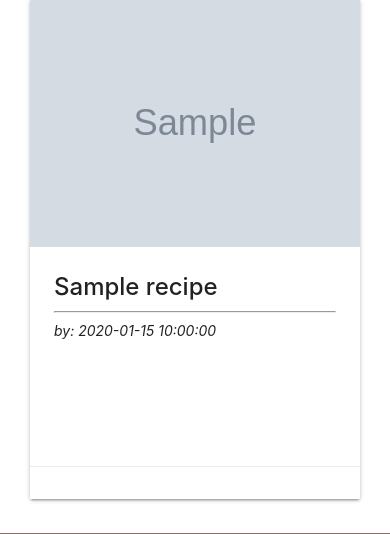
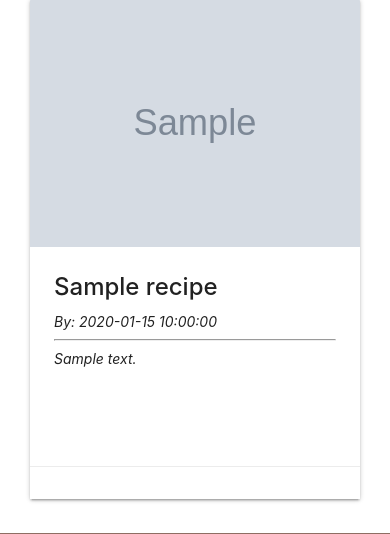
Before and after one commit to ClaudiaLie/MS_3_CookBook_Website, a Flask app: page / in a window 390 px wide. Shown: the part 374-908 px from the top of the page. Run offline with Flask 2, Linux system fonts and the light colour scheme; grey boxes marked "Sample" are stand-in pictures; a database or web service that is not in the repository returns one stand-in record (values such as "Sample title"); some libraries are stand-ins or nearby versions.

```diff
--- a/static/css/style.css
+++ b/static/css/style.css
@@ -31,11 +31,6 @@ main {
     margin: 5px;
 }
 
-.btn-content {
-
-
-    }
-
 @media only screen and (max-width: 991px){
     #top-logo {
         margin-left: auto;
--- a/templates/add_recipe.html
+++ b/templates/add_recipe.html
@@ -9,7 +9,7 @@
         <div class="row">
           <div class="input-field col s12">
             <p>Recipe name:</p>
-            <input id="recipe_name" type="text" name="recipe_name" class="validate" required>
+            <input id="recipe_name" type="text" name="recipe_name" maxlength="15" class="validate" required>
           </div>
         </div>
         <!-- Add Ingredients and send new additions to the database -->
@@ -42,7 +42,7 @@
         <div class="row">
           <div class="input-field col s12">
             <p>Add a short description:</p>
-            <textarea id="recipe_description" name="recipe_description" class="materialize-textarea" maxlength="100" required></textarea>
+            <textarea id="recipe_description" name="recipe_description" class="materialize-textarea" maxlength="90" required></textarea>
           </div>
         </div>
         <!-- Steps of the recipe -->
--- a/templates/recipes.html
+++ b/templates/recipes.html
@@ -32,13 +32,12 @@
                         <img class="activator" src="{{ recipe.recipe_img }}">
                     </div>
                     <div class="card-content">
-                        <p>
-                            <span class="card-title">
-                                <strong>{{ recipe.recipe_name }} </strong>
-                            </span>
-                            <hr>
-                            <em>by: {{ recipe.created_by }}</em>
-                        </p>
+                        <span class="card-title">
+                            <strong>{{ recipe.recipe_name }} </strong>
+                        </span>
+                        <em>By: {{ recipe.created_by }}</em>
+                        <hr>
+                        <em>{{ recipe.recipe_description }}</em>
                     </div>
                     <div class="card-action">
                             {% if session.user|lower == recipe.created_by|lower %}
```
